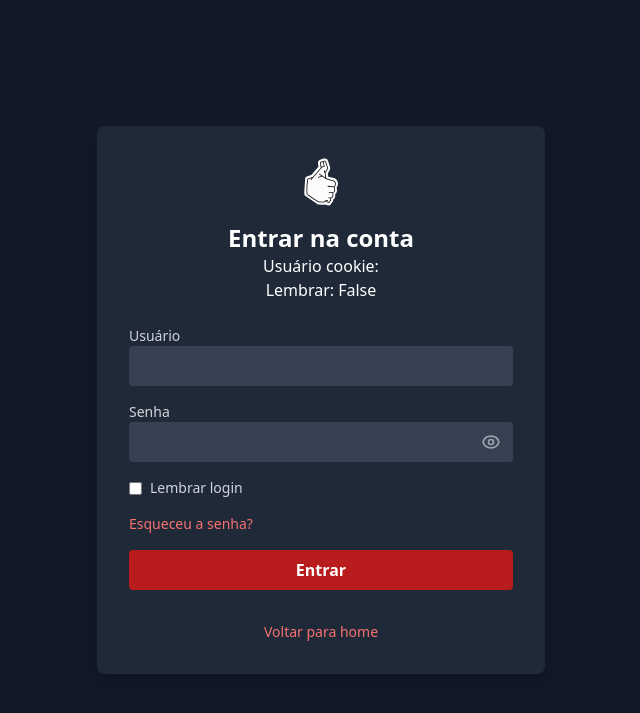
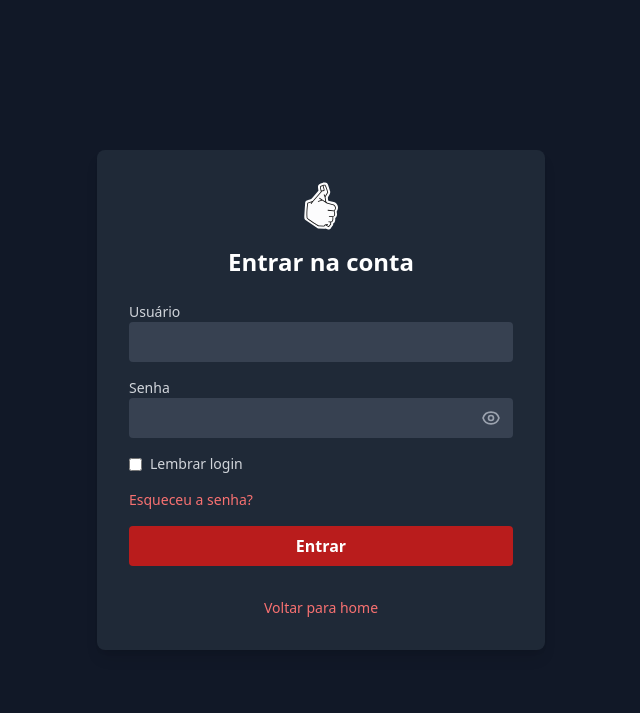
Before and after one commit to robertzimmi/testingarmorysitesubstitute, a Flask app: page /login in a window 1280 px wide. Shown: the top 713 px of the page, without its empty margins (319-959 px from the left). Run offline with Flask 3, Linux system fonts and the light colour scheme; some libraries are stand-ins or nearby versions.

Commit message:
Update login.html

```diff
--- a/templates/login.html
+++ b/templates/login.html
@@ -30,9 +30,6 @@
     <div class="text-center">
       <img src="{{ url_for('static', filename='img/13Dominate_Logo.svg') }}" alt="Logo" class="mx-auto h-12">
       <h2 class="text-2xl font-bold mt-4">Entrar na conta</h2>
-      <!-- DEBUG -->
-       <p>Usuário cookie: {{ usuario_cookie }}</p>
-<p>Lembrar: {{ lembrar }}</p>
     </div>
 
     <form action="{{ url_for('auth.login') }}" method="POST" class="space-y-4">
```
